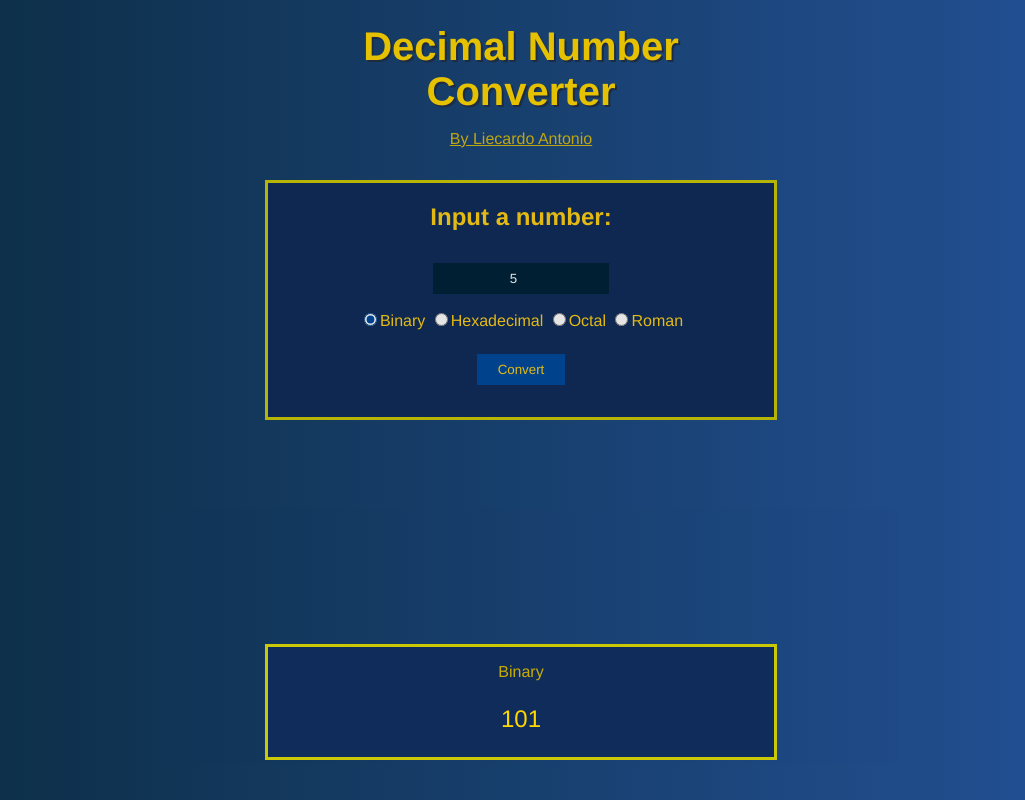
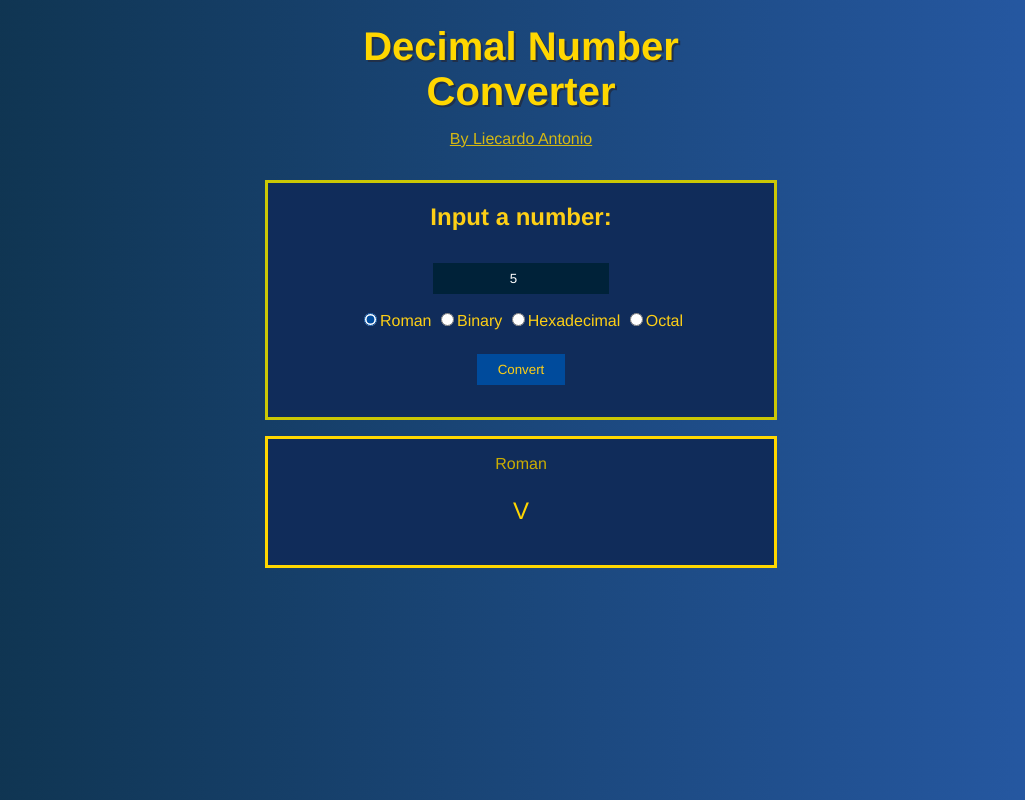
Before and after one commit to LiecardoAntonio/romanNumeralConverter, a plain HTML site: page index.html in a window 1280 px wide. Both pictures are taken after typing "5" into the empty fields and a click on the button "Convert". Shown: the whole page, without its empty margins (119-1144 px from the left). Drawn offline with Linux system fonts and the light colour scheme.

Commit message:
finished (not using modal)

```diff
--- a/index.html
+++ b/index.html
@@ -20,18 +20,18 @@
       <h2 id="instruction-label">Input a number:</h2>
       <input type="number" name="" id="number">
       <div id="convert-options">
-        <input type="radio" name="convert-option" class="convert-option" id="" checked>Binary
+        <input type="radio" name="convert-option" class="convert-option" id="" checked>Roman
+        <input type="radio" name="convert-option" class="convert-option" id="">Binary
         <input type="radio" name="convert-option" class="convert-option" id="">Hexadecimal
         <input type="radio" name="convert-option" class="convert-option" id="">Octal
-        <input type="radio" name="convert-option" class="convert-option" id="">Roman
       </div>
       <button id="convert-btn">Convert</button>
     </section>
 
-    <dialog id="result-container">
+    <div id="result-container">
       <p id="convert-type"></p>
       <p id="output"></p>
-    </dialog>
+    </div>
 
   </main>
 
--- a/script.js
+++ b/script.js
@@ -9,17 +9,25 @@ const resultMsg = document.getElementById('output');
 convertBtn.addEventListener('click', () => {
   const numInputValue = numberInput.value;
   if(!numInputValue) {
-    alert('You must input a number');
+    resultMsg.innerText = 'Please enter a valid number';
+    return;
+  } else if(numInputValue <= 0) {
+    resultMsg.innerText = 'Please enter a number greater than or equal to 1';
+    return;
+  } else if(numInputValue >= 4000) {
+    resultMsg.innerText = 'Please enter a number less than or equal to 3999';
     return;
   }
   // numberInput.value = '';//delete the curr input
 
   const optionChecked = getCheckedOption();
   convertType.textContent = optionChecked;
-  resultContainer.style.border = '3px solid rgb(203, 200, 5)';
-  resultContainer.style.padding = '1rem 1rem 0 1rem';
-  resultContainer.style.width = '40%';
-  resultContainer.showModal();
+
+  //uncomment below if using dialog
+  // resultContainer.style.border = '3px solid rgb(203, 200, 5)';
+  // resultContainer.style.padding = '1rem 1rem 0 1rem';
+  // resultContainer.style.width = '40%';
+  // resultContainer.showModal();
 
   // console.log(optionChecked);
   switch (optionChecked) {
@@ -36,17 +44,18 @@ convertBtn.addEventListener('click', () => {
       resultMsg.textContent = convertToRoman(numInputValue);
       break;
     default:
-      resultMsg.textContent = convertToBinary(numInputValue);
+      resultMsg.textContent = convertToRoman(numInputValue);
       break;
   }
 })
 
-resultContainer.addEventListener('click', (e) => {
-  // console.log(e.target);
-  if(e.target == resultContainer) {
-    resultContainer.close();
-  }
-})
+//uncomment below function if using dialog
+// resultContainer.addEventListener('click', (e) => {
+//   // console.log(e.target);
+//   if(e.target == resultContainer) {
+//     resultContainer.close();
+//   }
+// })
 
 function getCheckedOption() {
   for(option of convertOptions) {
--- a/styles.css
+++ b/styles.css
@@ -93,6 +93,20 @@ input[type="radio"] {
   background-color: rgb(0, 75, 120);
 }
 
+/* if not using dialog use this styling */
+#result-container {
+  margin-top: 1rem;
+  background-color: rgb(16, 44, 90);
+  display: flex;
+  flex-direction: column;
+  justify-content: center;
+  align-items: center;
+  padding: 1rem;
+  border: 3px solid gold;
+  text-align: center;
+}
+
+/* if using dialog use this style
 #result-container {
   margin-bottom: 5vh;
   background-color: rgb(16, 44, 90);
@@ -100,7 +114,7 @@ input[type="radio"] {
   flex-direction: column;
   justify-content: center;
   align-items: center;
-}
+} */
 
 #convert-type {
   color: rgb(203, 173, 1);
```
